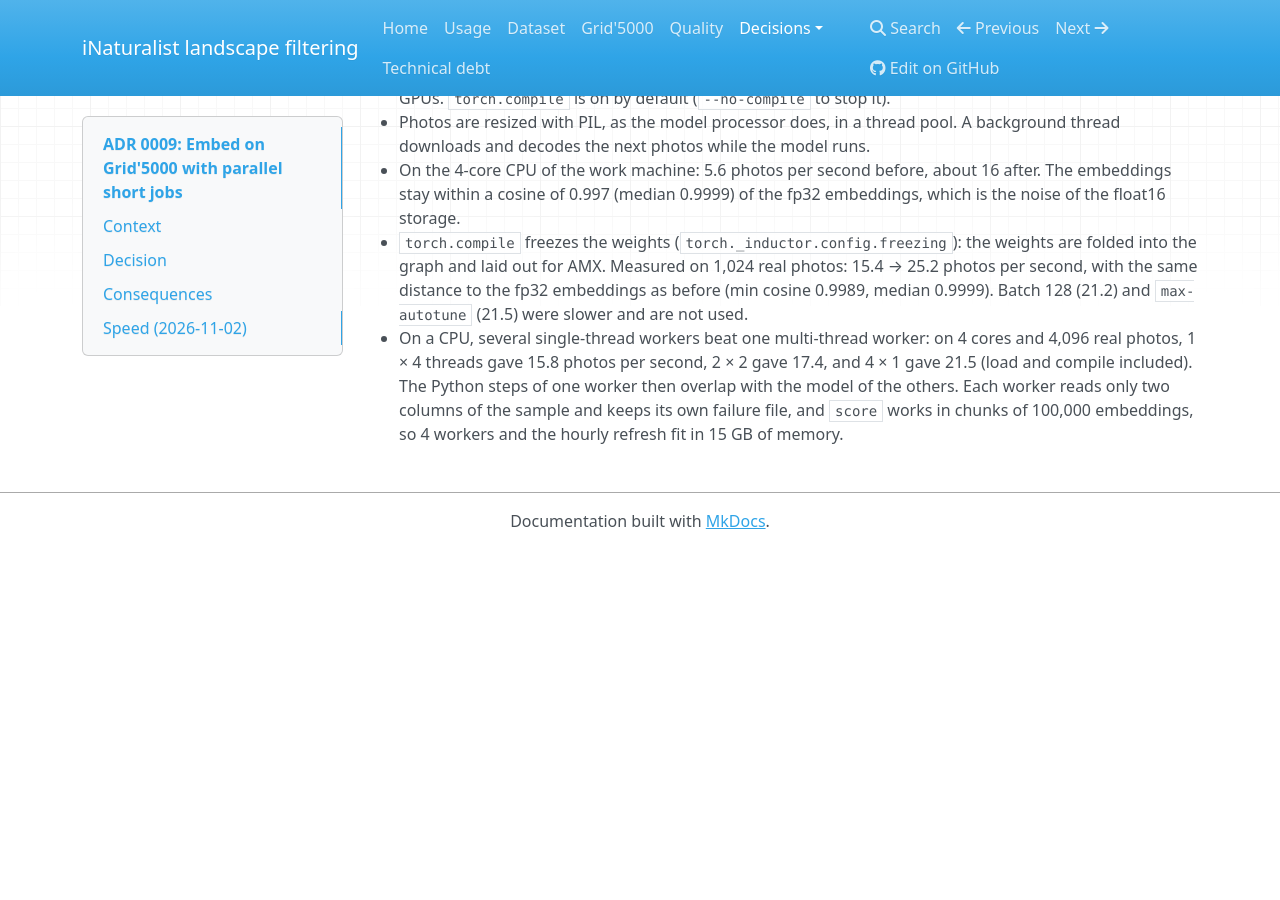
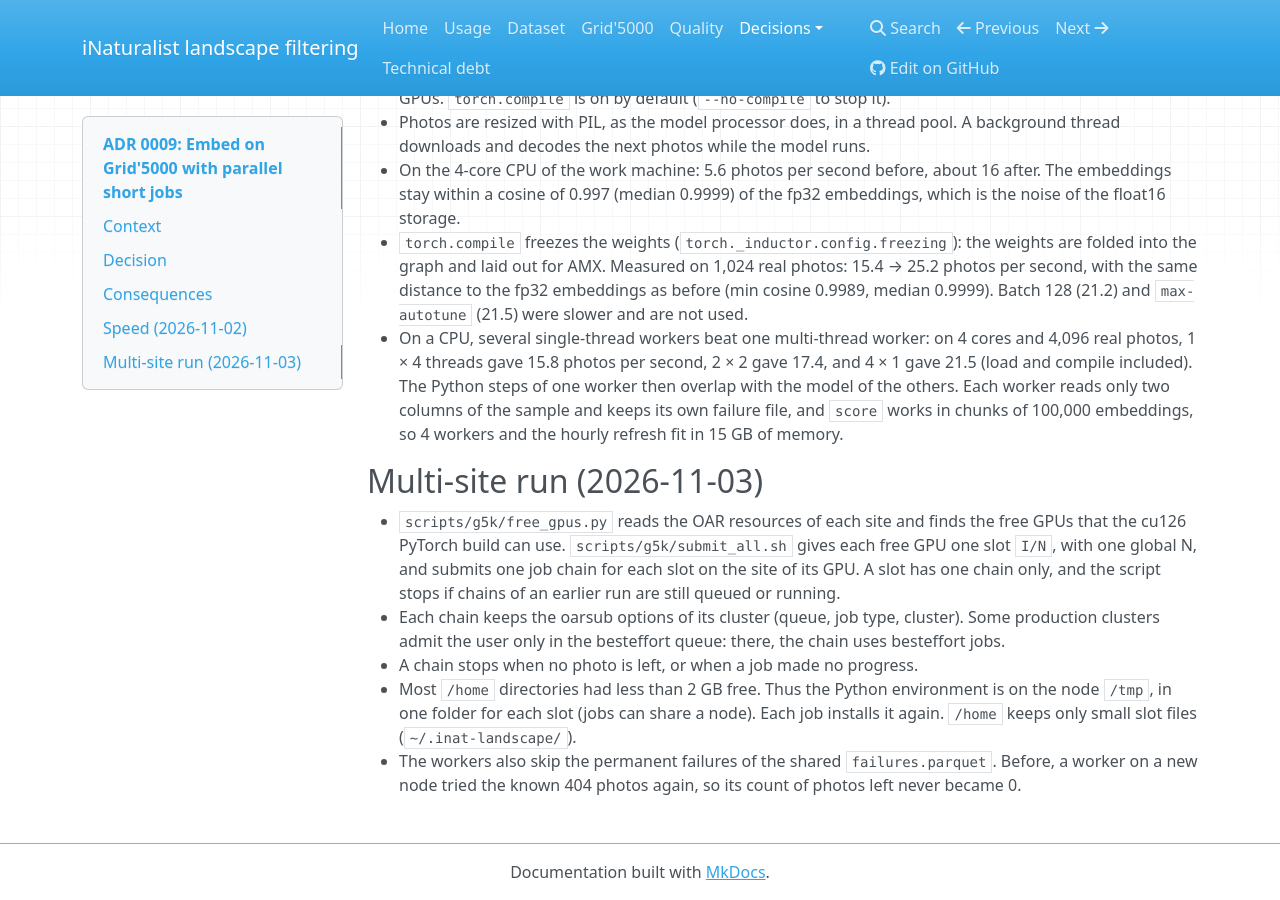
Before and after one commit to NoeFlandre/inat-landscape-filtering, an MkDocs documentation site: the page built from docs/adr/0009-grid5000-workers.md, in a window 1280 px wide and 900 px high, scrolled down 796 px. Built offline with MkDocs 1.6.1, drawn with Linux system fonts in a browser that asks for light colours; nearby versions of some CDN libraries; before the commit the page ends 1345 px from its top, so only the background shows below that.

```diff
--- a/docs/adr/0009-grid5000-workers.md
+++ b/docs/adr/0009-grid5000-workers.md
@@ -28,3 +28,11 @@ With a cap of 10 photos per H3 cell, the sample has 1.8 million photos. The CPU
 - On the 4-core CPU of the work machine: 5.6 photos per second before, about 16 after. The embeddings stay within a cosine of 0.997 (median 0.9999) of the fp32 embeddings, which is the noise of the float16 storage.
 - `torch.compile` freezes the weights (`torch._inductor.config.freezing`): the weights are folded into the graph and laid out for AMX. Measured on 1,024 real photos: 15.4 → 25.2 photos per second, with the same distance to the fp32 embeddings as before (min cosine 0.9989, median 0.9999). Batch 128 (21.2) and `max-autotune` (21.5) were slower and are not used.
 - On a CPU, several single-thread workers beat one multi-thread worker: on 4 cores and 4,096 real photos, 1 × 4 threads gave 15.8 photos per second, 2 × 2 gave 17.4, and 4 × 1 gave 21.5 (load and compile included). The Python steps of one worker then overlap with the model of the others. Each worker reads only two columns of the sample and keeps its own failure file, and `score` works in chunks of 100,000 embeddings, so 4 workers and the hourly refresh fit in 15 GB of memory.
+
+## Multi-site run (2026-11-03)
+
+- `scripts/g5k/free_gpus.py` reads the OAR resources of each site and finds the free GPUs that the cu126 PyTorch build can use. `scripts/g5k/submit_all.sh` gives each free GPU one slot `I/N`, with one global N, and submits one job chain for each slot on the site of its GPU. A slot has one chain only, and the script stops if chains of an earlier run are still queued or running.
+- Each chain keeps the oarsub options of its cluster (queue, job type, cluster). Some production clusters admit the user only in the besteffort queue: there, the chain uses besteffort jobs.
+- A chain stops when no photo is left, or when a job made no progress.
+- Most `/home` directories had less than 2 GB free. Thus the Python environment is on the node `/tmp`, in one folder for each slot (jobs can share a node). Each job installs it again. `/home` keeps only small slot files (`~/.inat-landscape/`).
+- The workers also skip the permanent failures of the shared `failures.parquet`. Before, a worker on a new node tried the known 404 photos again, so its count of photos left never became 0.
```
Also changed, not shown: 1 other file.
